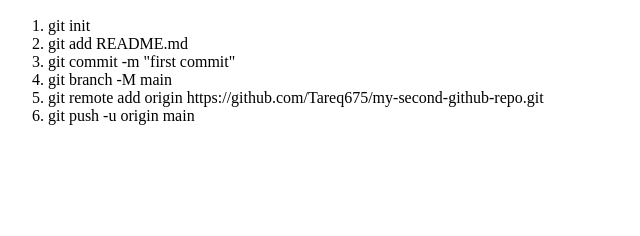
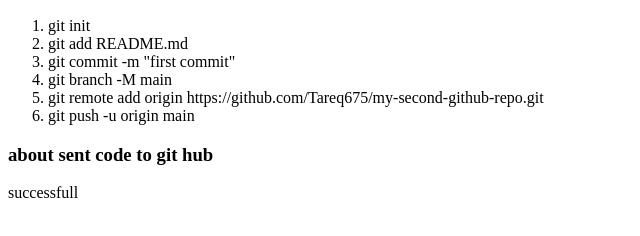
Before and after one commit to Tareq675/my-first-github-repo, a plain HTML site: page index.html in a window 1280 px wide. Shown: the part 110-346 px from the top of the page, without its empty margins (0-640 px from the left). Drawn offline with Linux system fonts and the light colour scheme.

Commit message:
push footer into commit

```diff
--- a/index.html
+++ b/index.html
@@ -20,5 +20,9 @@
       <!--from one compurtr one time only-->
       <li>git push -u origin main</li>
     </ol>
+    <footer>
+      <h3>about sent code to git hub</h3>
+      <p>successfull</p>
+    </footer>
   </body>
 </html>
```
